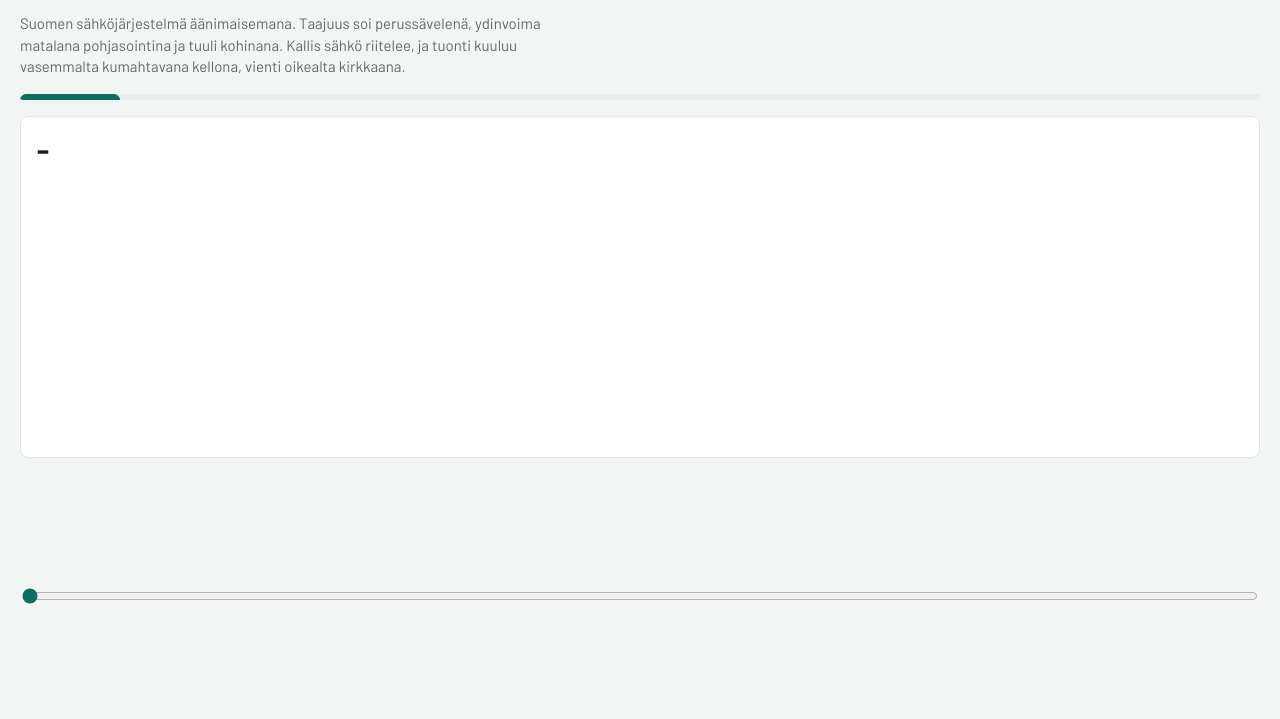
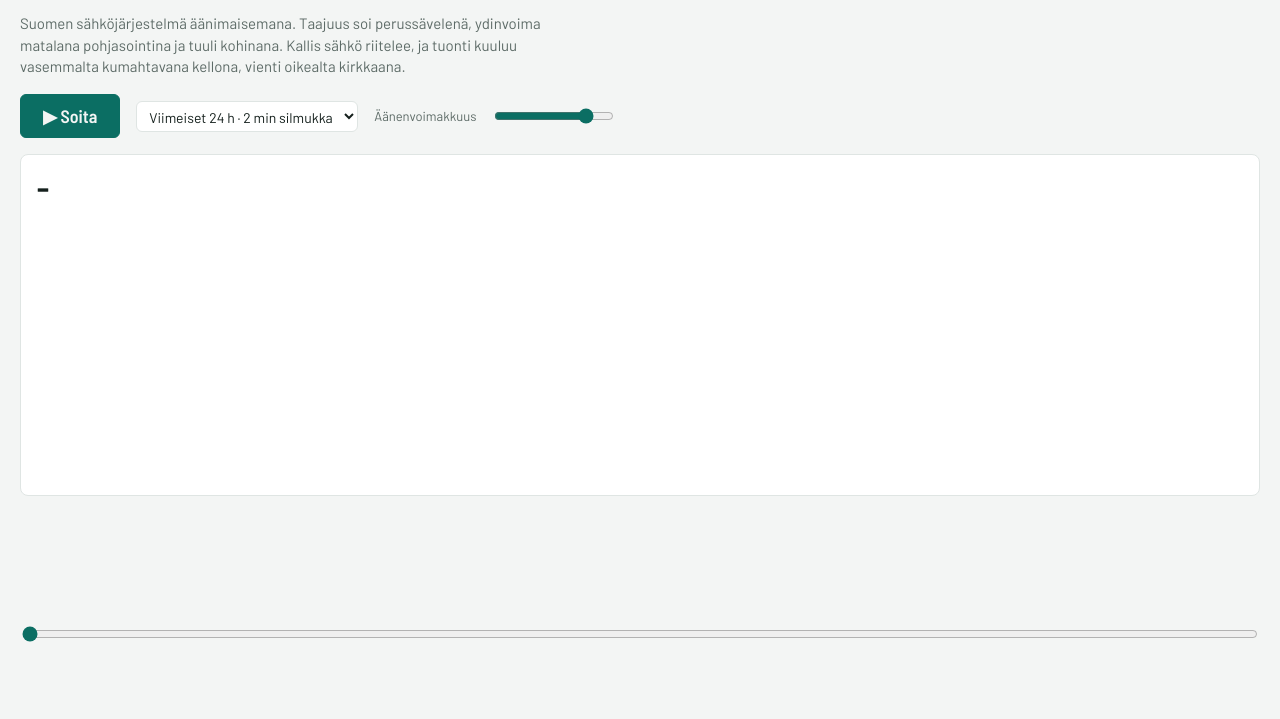
Before and after one commit to aheinon/sahkoseuranta, a plain HTML site: page site/aani.html in a window 1280 px wide. Shown: the part 81-800 px from the top of the page. Drawn offline with Linux system fonts and the light colour scheme; no server answers.

Commit message:
Verkon ääni: Soita-painikkeen rivi oli piilossa luokkanimen törmäyksen vuoksi
Co-Authored-By: Claude Opus 5.5 <noreply@anthropic.com>
Claude-Session: https://claude.ai/code/session_01We3PFYfRVoWduB8QUFxJX4

```diff
--- a/site/aani.html
+++ b/site/aani.html
@@ -12,7 +12,7 @@
 .clock{position:absolute;left:16px;top:12px;font-family:var(--f-disp);font-size:28px;font-weight:700;pointer-events:none}
 .clock small{display:block;font:500 13px var(--f-mono);color:var(--muted)}
 .play{font:600 18px var(--f-disp);padding:10px 22px}
-.bar{display:flex;flex-wrap:wrap;gap:10px 16px;align-items:center}
+.playbar{display:flex;flex-wrap:wrap;gap:10px 16px;align-items:center}
 #scrub{flex:1 1 240px;accent-color:var(--accent)}
 .voices{display:grid;grid-template-columns:repeat(auto-fit,minmax(200px,1fr));gap:10px 20px;margin:0;padding:0;list-style:none;font-size:14px}
 .voices li{display:flex;gap:10px;align-items:baseline}
@@ -33,7 +33,7 @@
 </header>
 <p class="lead">Suomen sähköjärjestelmä äänimaisemana. Taajuus soi perussävelenä, ydinvoima matalana pohjasointina ja tuuli kohinana. Kallis sähkö riitelee, ja tuonti kuuluu vasemmalta kumahtavana kellona, vienti oikealta kirkkaana.</p>
 
-<div class="bar">
+<div class="playbar">
   <button class="btn primary play" id="play" type="button">▶ Soita</button>
   <select id="mode" aria-label="Tila">
     <option value="live">Viimeiset 24 h · 2 min silmukka</option>
```
